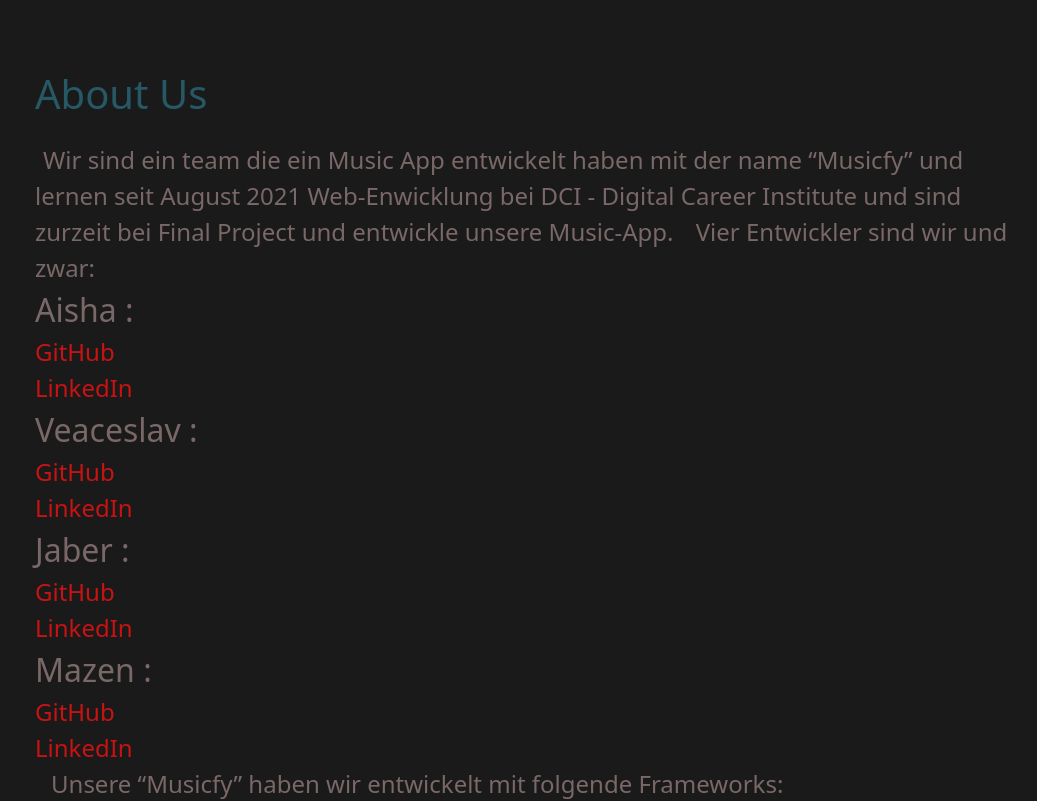
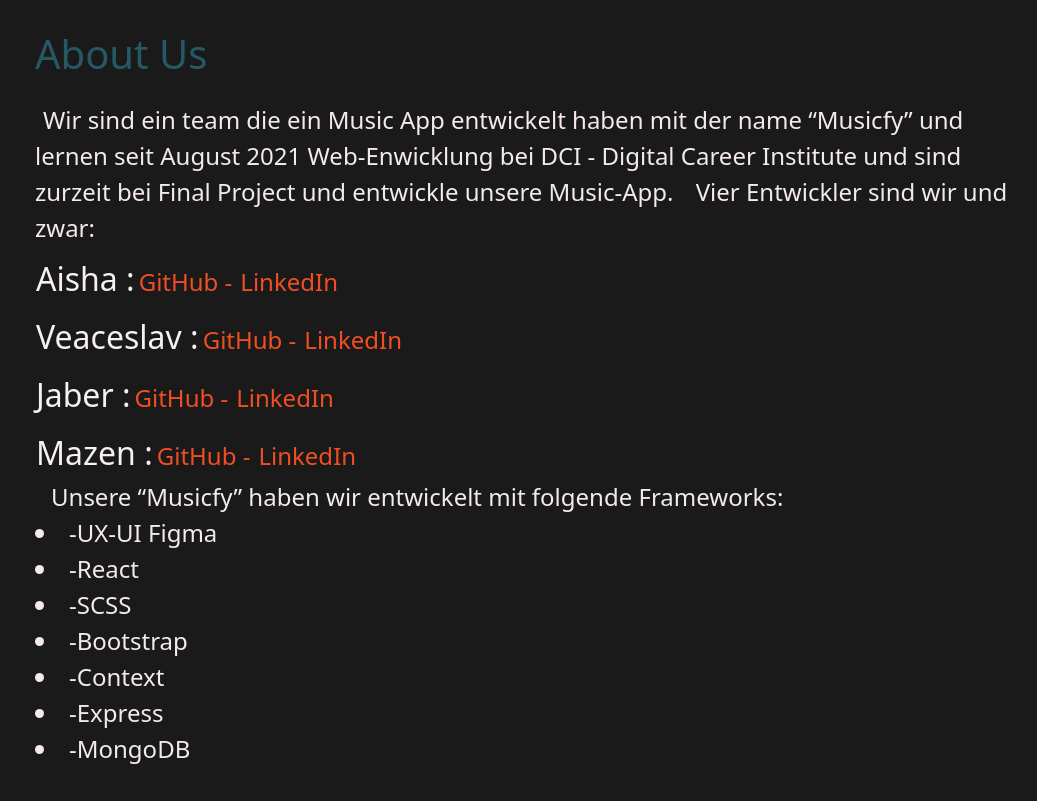
Before and after one commit to Music-App-Team/frontend, a React (Create React App) app: page /about in a window 1280 px wide. Shown: the top 801 px of the page, without its empty margins (45-1082 px from the left). Built offline with nearby package versions, Linux system fonts and the light colour scheme; a web font is replaced by a local one.

Commit message:
about us von mazen

```diff
--- a/src/pages/about/About.js
+++ b/src/pages/about/About.js
@@ -18,34 +18,47 @@
           </p>
           <p className="p-about">
             Vier Entwickler sind wir und zwar:
+            <div className="li-name">
+              <div className="li-a">
                 <li className="li-about">Aisha :</li>
                 <a href="https://github.com/aisha2000-hub">
-              <li>GitHub</li>
+                  <li>GitHub -</li>
                 </a>
                 <a href="https://www.linkedin.com/in/aisha-noori/">
                   <li>LinkedIn</li>
                 </a>
+              </div>
+
+              <div className="li-a">
                 <li className="li-about">Veaceslav :</li>
                 <a href="https://github.com/slavablack">
-              <li>GitHub</li>
+                  <li>GitHub -</li>
                 </a>
                 <a href="https://www.linkedin.com/in/veaceslav-ciornii/">
                   <li>LinkedIn</li>
                 </a>
+              </div>
+
+              <div className="li-a">
                 <li className="li-about">Jaber :</li>
                 <a href="https://github.com/jaber-1988">
-              <li>GitHub</li>
+                  <li>GitHub -</li>
                 </a>
                 <a href="https://www.linkedin.com/in/jaber-abdullah-a02922239/">
                   <li>LinkedIn</li>
                 </a>
+              </div>
+              <div className="li-a">
                 <li className="li-about">Mazen :</li>
                 <a href="https://github.com/Mazen88cdi">
-              <li>GitHub</li>
+                  <li>GitHub -</li>
                 </a>
+
                 <a href="https://www.linkedin.com/in/mazen-altaha-4590971b9/">
                   <li>LinkedIn</li>
                 </a>
+              </div>
+            </div>
           </p>
           <p className="p-about">
             Unsere “Musicfy” haben wir entwickelt mit folgende Frameworks:
--- a/src/pages/about/About.scss
+++ b/src/pages/about/About.scss
@@ -6,62 +6,56 @@
     width: 90vw;
     height: 80vh;
 
-
-
     .container-about{
         background-color: #1a1a1a;
         margin-left: 5rem;
         margin-right: 5rem;
 
-        // margin:1.5rem;
-
         .about-h1{
 
             color: #265865;
             margin-bottom: 1.5rem;
-            margin-top:70px;
+            margin-top:30px;
         }
 
         .p-about{
             display: inline;
-            color: #7A6868;
+            color: #f4eaea;
             margin: 0.5rem;
             font-size: 1.5rem;
             margin-bottom: 1.5rem;
+
+
+            .li-name{
+
+                .li-a{
+                    text-decoration: none;
+                    list-style-type: none;
+                    color: #f6f1f0;
+                    margin: 1px;
+                    margin-top: 9px;
+                    display: flex;
+
+                }
+
+
+
+
                 .li-about{
                     list-style-type: none;
                     font-size: 2rem;
+
                 }
                 a{
                     text-decoration: none;
                     list-style-type: none;
-                color: #c81313
+                    color: #F14F23;
+                    margin: 4px;
+                    margin-top: 9px;
+                }
             }
         }
 
     }
 
 }
-
-
-
-
-
-
-
-
-
-
-
-
-
-
-// .container-about{
-//     margin-left: 10px;
-//     background-color: #1a1a1a;
-
-//     .p-about{
-//         color: #fff;
-//         display: inline;
-//     }
-// }
```
Lines whose indentation alone changed are shown as unchanged.
